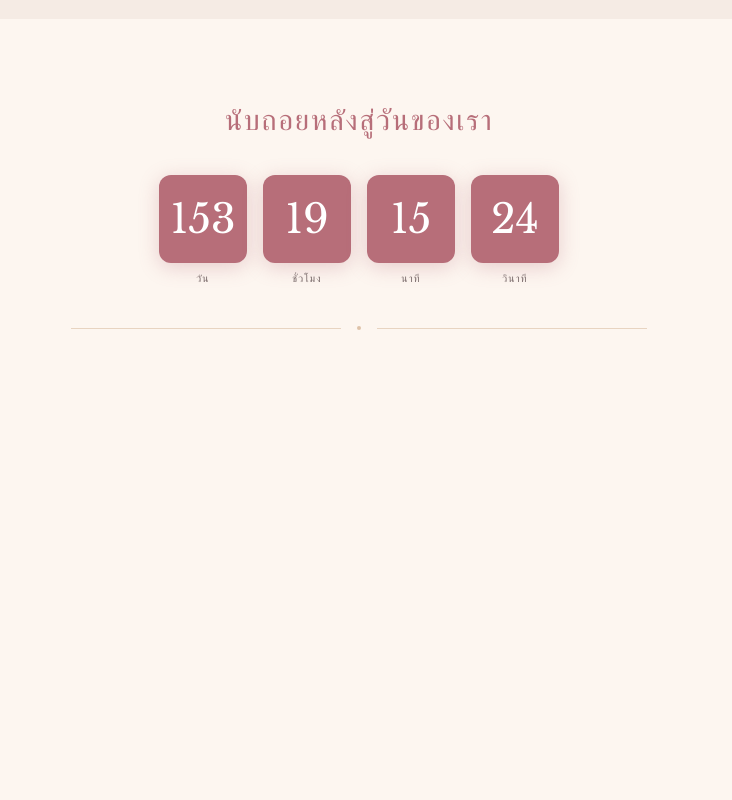
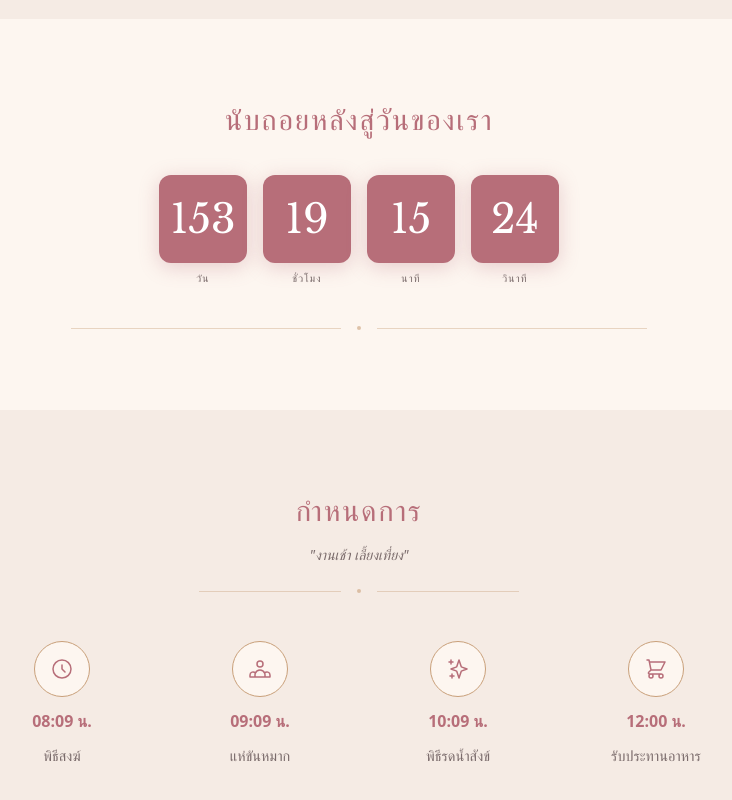
Before and after one commit to NoisKung/wedding_plan, a Next.js app in the folder wedding-nextjs/: page /invitation in a window 1280 px wide. Shown: the part 1500-2300 px from the top of the page, without its empty margins (281-1013 px from the left). Before the commit the page ends 1910 px from the top, so only its background shows below. Built offline with nearby package versions, Linux system fonts and the light colour scheme.

Commit message:
feat: add schedule section

```diff
--- a/wedding-nextjs/app/invitation/page.tsx
+++ b/wedding-nextjs/app/invitation/page.tsx
@@ -1,6 +1,7 @@
 import { HeroSection } from "@/components/invitation/HeroSection";
 import { InvitationSection } from "@/components/invitation/InvitationSection";
 import { CountdownSection } from "@/components/invitation/CountdownSection";
+import { ScheduleSection } from "@/components/invitation/ScheduleSection";
 
 export default function InvitationPage() {
   return (
@@ -8,6 +9,7 @@ export default function InvitationPage() {
       <HeroSection />
       <InvitationSection />
       <CountdownSection />
+      <ScheduleSection />
     </main>
   );
 }
--- /dev/null
+++ b/wedding-nextjs/components/invitation/ScheduleSection.tsx
@@ -0,0 +1,61 @@
+"use client";
+
+import { useI18n } from "@/providers/I18nProvider";
+import { GoldDivider } from "@/components/ui/GoldDivider";
+import { FadeInSection } from "@/components/ui/FadeInSection";
+import type { TranslationKey } from "@/lib/i18n";
+
+const SCHEDULE_SVG_PATHS = [
+  "M12 8v4l3 3m6-3a9 9 0 11-18 0 9 9 0 0118 0z",
+  "M17 20h5v-2a3 3 0 00-5.356-1.857M17 20H7m10 0v-2c0-.656-.126-1.283-.356-1.857M7 20H2v-2a3 3 0 015.356-1.857M7 20v-2c0-.656.126-1.283.356-1.857m0 0a5.002 5.002 0 019.288 0M15 7a3 3 0 11-6 0 3 3 0 016 0z",
+  "M5 3v4M3 5h4M6 17v4m-2-2h4m5-16l2.286 6.857L21 12l-5.714 2.143L13 21l-2.286-6.857L5 12l5.714-2.143L13 3z",
+  "M3 3h2l.4 2M7 13h10l4-8H5.4M7 13L5.4 5M7 13l-2.293 2.293c-.63.63-.184 1.707.707 1.707H17m0 0a2 2 0 100 4 2 2 0 000-4zm-8 2a2 2 0 11-4 0 2 2 0 014 0z",
+];
+
+const ITEMS: { timeKey: TranslationKey; eventKey: TranslationKey }[] = [
+  { timeKey: "time1", eventKey: "buddhist" },
+  { timeKey: "time2", eventKey: "procession" },
+  { timeKey: "time3", eventKey: "waterBlessing" },
+  { timeKey: "time4", eventKey: "luncheon" },
+];
+
+export function ScheduleSection() {
+  const { t } = useI18n();
+
+  return (
+    <section className="py-20 px-6" style={{ background: "var(--bg-alt)" }}>
+      <div className="max-w-3xl mx-auto">
+        <FadeInSection className="text-center mb-12">
+          <h2 className="font-serif-display text-[var(--accent)] mb-3"
+              style={{ fontSize: "clamp(1.3rem,3.5vw,1.8rem)", letterSpacing: "0.06em" }}>
+            {t("scheduleTitle")}
+          </h2>
+          <p className="italic text-[var(--text-soft)] text-sm">{t("scheduleSubtitle")}</p>
+          <GoldDivider className="mt-6 max-w-xs mx-auto" />
+        </FadeInSection>
+
+        <div className="grid grid-cols-2 sm:grid-cols-4 gap-6">
+          {ITEMS.map(({ timeKey, eventKey }, i) => (
+            <FadeInSection key={timeKey} delay={i * 100}>
+              <div className="flex flex-col items-center text-center gap-3">
+                <div className="rounded-full flex items-center justify-center"
+                     style={{ width: 56, height: 56, background: "var(--bg)",
+                              border: "1.5px solid var(--gold)", color: "var(--accent)" }}>
+                  <svg width={24} height={24} fill="none" viewBox="0 0 24 24" stroke="currentColor" strokeWidth={1.5}>
+                    <path strokeLinecap="round" strokeLinejoin="round" d={SCHEDULE_SVG_PATHS[i]} />
+                  </svg>
+                </div>
+                <p className="font-semibold text-[var(--accent)]" style={{ fontSize: "clamp(0.85rem,2vw,1rem)" }}>
+                  {t(timeKey)}
+                </p>
+                <p className="text-[var(--text-soft)]" style={{ fontSize: "clamp(0.75rem,1.8vw,0.9rem)" }}>
+                  {t(eventKey)}
+                </p>
+              </div>
+            </FadeInSection>
+          ))}
+        </div>
+      </div>
+    </section>
+  );
+}
```
